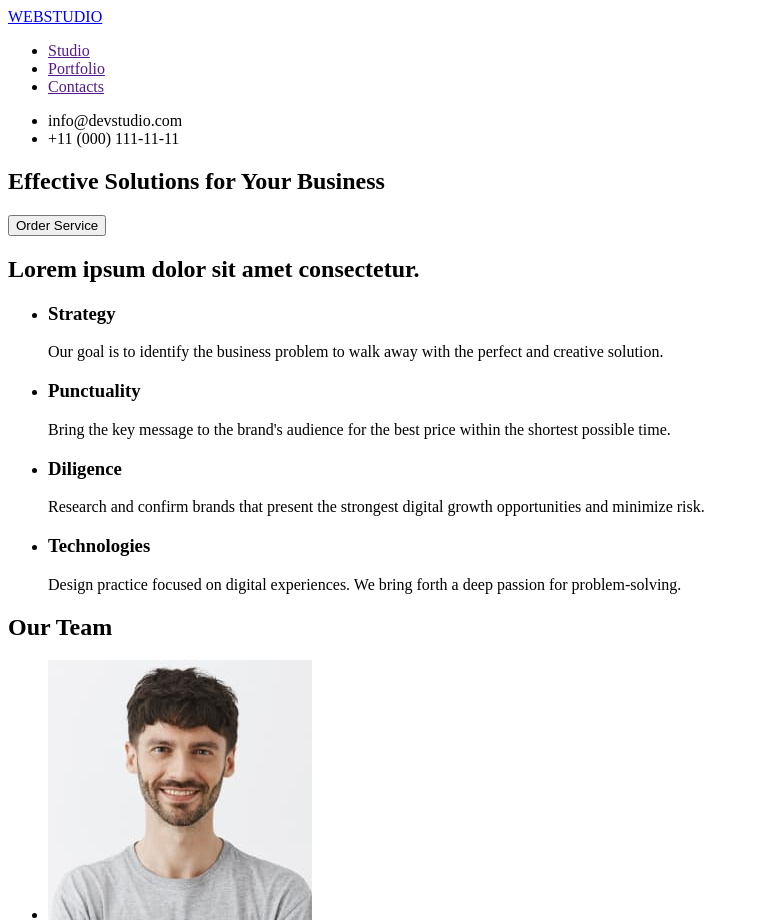
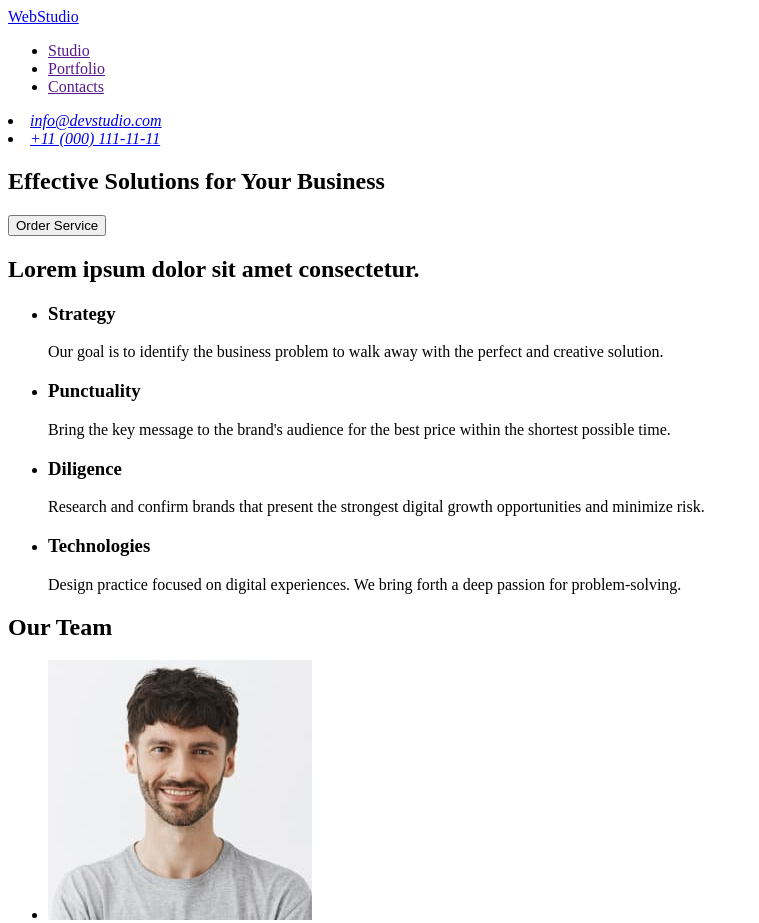
Before and after one commit to Elenagri9580/goit-markup-hw-01, a plain HTML site: page index.html in a window 1280 px wide. Shown: the top 923 px of the page, without its empty margins (0-759 px from the left). Drawn offline with Linux system fonts and the light colour scheme.

Commit message:
change 2

```diff
--- a/index.html
+++ b/index.html
@@ -9,9 +9,8 @@
 <body>
 
     <header>
-    <a href="./index.html">WEBSTUDIO</a>
-
     <nav>
+        <a href="./index.html">WebStudio</a>
         <ul>
             <li>
                 <a href="">Studio</a>
@@ -24,10 +23,14 @@
             </li>
         </ul>
     </nav>
-    <ul>
-        <li>info@devstudio.com</li>
-        <li>+11 (000) 111-11-11</li>
-    </ul>
+    <address>
+        <li>
+            <a href="mailto:info@devstudio.com">info@devstudio.com</a>
+        </li>
+        <li>
+            <a href="tel:+110001111111">+11 (000) 111-11-11</a>
+        </li>
+    </address>
     </header>
 
     <main>
@@ -98,7 +101,7 @@
     </main>
 
     <footer>
-        <a href="./index.html">WEBSTUDIO</a>
+        <a href="./index.html">WebStudio</a>
         <p>
         Increase the flow of customers and sales for your business
         with digital marketing & growth solutions.
```
